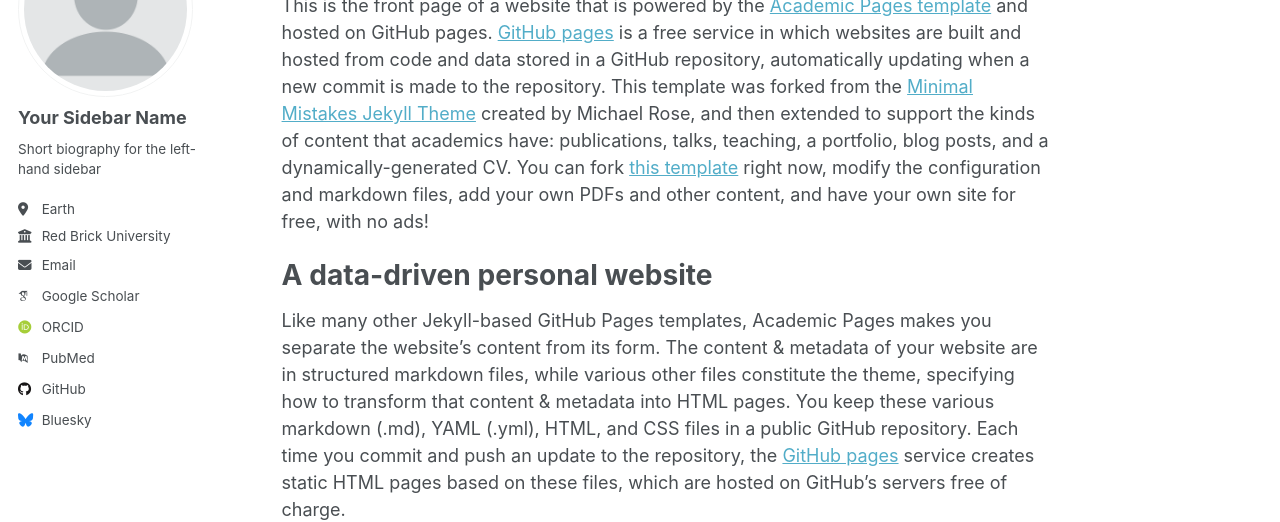
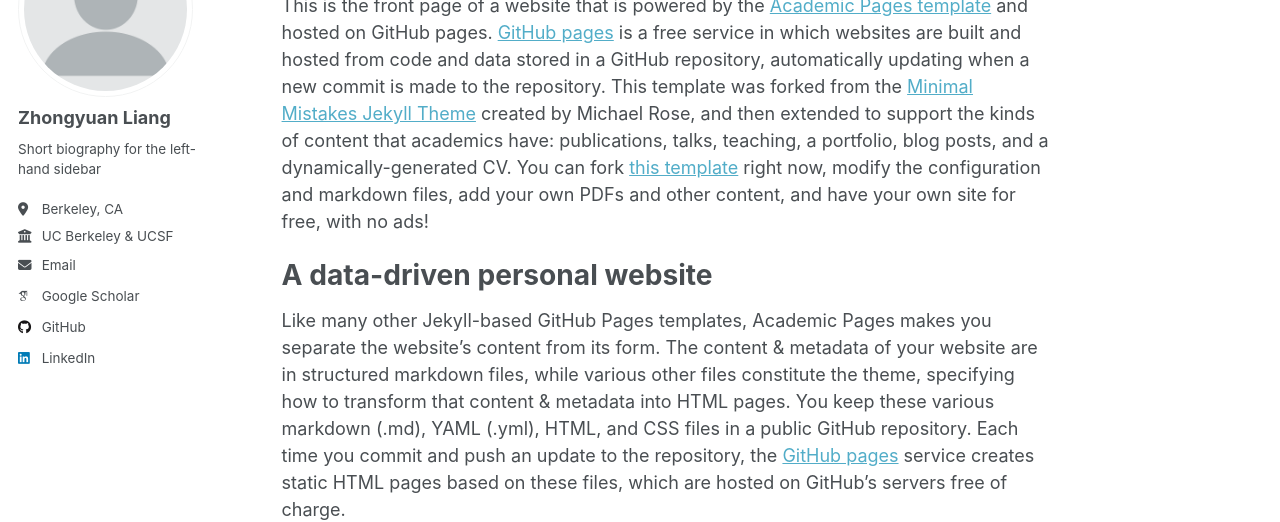
Before and after one commit to zyliang2001/zyliang2001.github.io, a Jekyll site: the page built from _pages/about.md, in a window 1280 px wide. Shown: the part 177-699 px from the top of the page. Built offline with Jekyll 4.4.1, drawn with Linux system fonts in a browser that asks for light colours; some web fonts are replaced.

Commit message:
Update _config.yml

```diff
--- a/_config.yml
+++ b/_config.yml
@@ -23,22 +23,22 @@ repository               : "academicpages/academicpages.github.io"
 author:
   # Biographic information
   avatar           : "profile.png"
-  name             : "Your Sidebar Name"
+  name             : "Zhongyuan Liang"
   pronouns         : # example: "she/her"
   bio              : "Short biography for the left-hand sidebar"
-  location         : "Earth"
-  employer         : "Red Brick University"
+  location         : "Berkeley, CA"
+  employer         : "UC Berkeley & UCSF"
   uri              : # URL
-  email            : "none@example.org"
+  email            : "zhongyuan_liang@berkeley.edu"
 
   # Academic websites
   academia         : # URL
   arxiv            : # URL - Update with the correct link to your profile
-  googlescholar    : "https://scholar.google.com/citations?user=PS_CX0AAAAAJ"
+  googlescholar    : "https://scholar.google.com/citations?user=UaK1OA4AAAAJ&hl=en"
   impactstory      : # URL
-  orcid            : "http://orcid.org/yourorcidurl"
+  orcid            : #"http://orcid.org/yourorcidurl"
   semantic         : # URL
-  pubmed           : "https://www.ncbi.nlm.nih.gov/pubmed/?term=john+snow"
+  pubmed           : #"https://www.ncbi.nlm.nih.gov/pubmed/?term=john+snow"
   researchgate     : # URL
   scopus           : # URL
 
@@ -51,7 +51,7 @@ author:
   stackoverflow    : # User number or user number and name (i.e., use "1" or "1/jeff-atwood")
 
   # Social media
-  bluesky          : "bsky.app" # Replace this with you Bluesky username
+  bluesky          : # "bsky.app" # Replace this with you Bluesky username
   facebook         : # Username
   flickr           : # Username
   foursquare       : # Username
@@ -60,7 +60,7 @@ author:
   keybase          : # Username
   instagram        : # Username
   lastfm           : # Username
-  linkedin         : # Username
+  linkedin         : "https://www.linkedin.com/in/zhongyuan-liang-6a495324b"
   mastodon         : # URL
   medium           : # URL
   pinterest        : # Username
```
